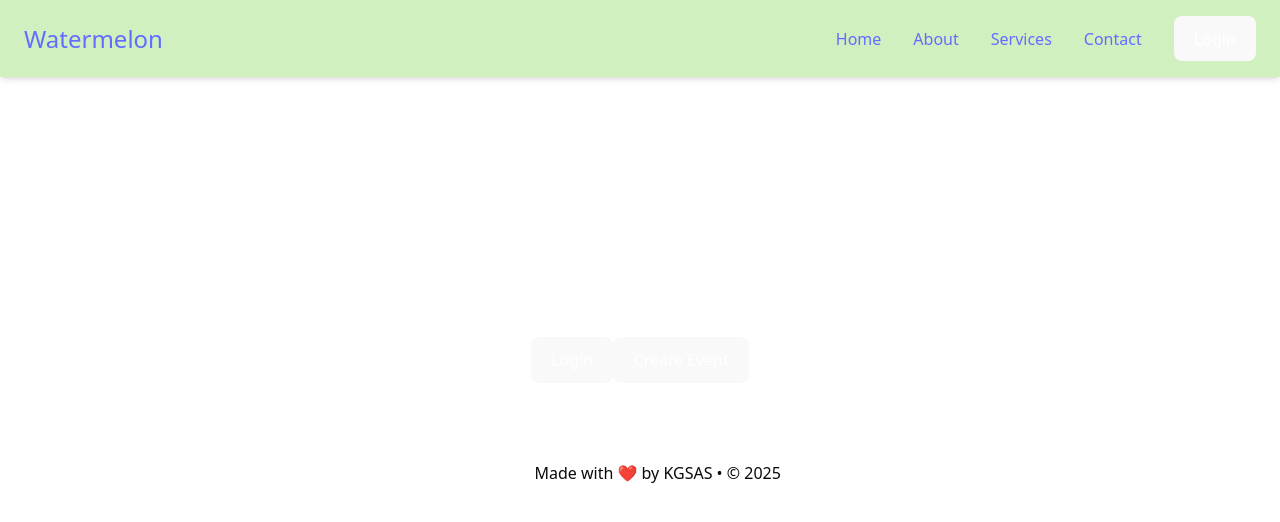
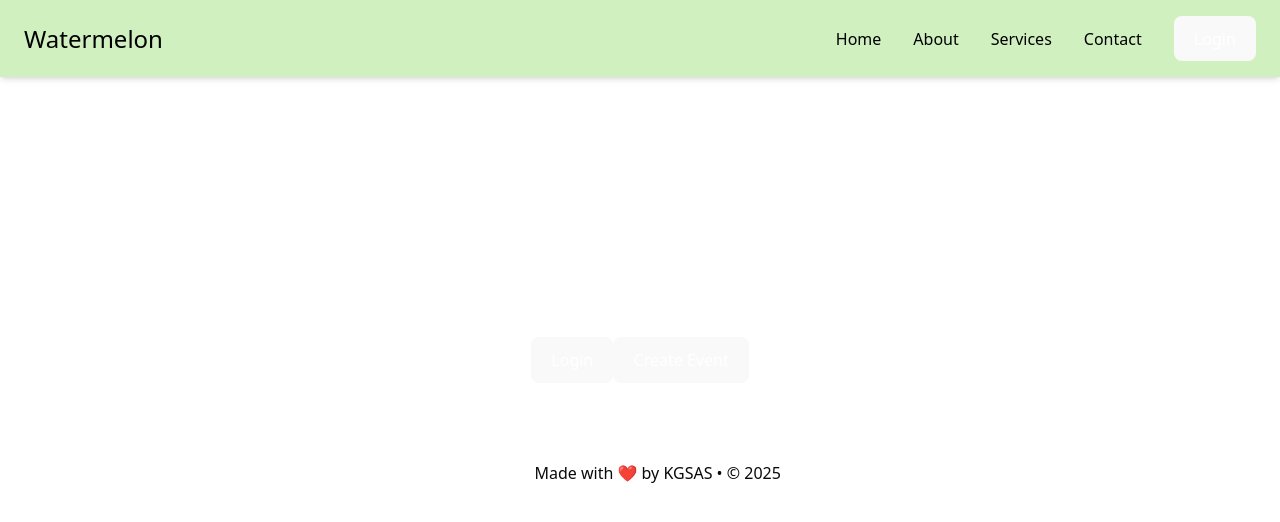
Before and after one commit to BoardSync-labs/BoardSync-frontend, a React (Vite) app: page / in a window 1280 px wide. Shown: the top 522 px of the page. Built offline with nearby package versions, Linux system fonts and the light colour scheme.

Commit message:
navbar color change

```diff
--- a/src/index.css
+++ b/src/index.css
@@ -16,11 +16,11 @@
 
 a {
   font-weight: 500;
-  color: #646cff;
+  color: #000000;
   text-decoration: inherit;
 }
 a:hover {
-  color: #535bf2;
+  color: #545454;
 }
 
 body {
```
Also changed, not shown: 2 other files (tests, documents, lock files or other folders).
